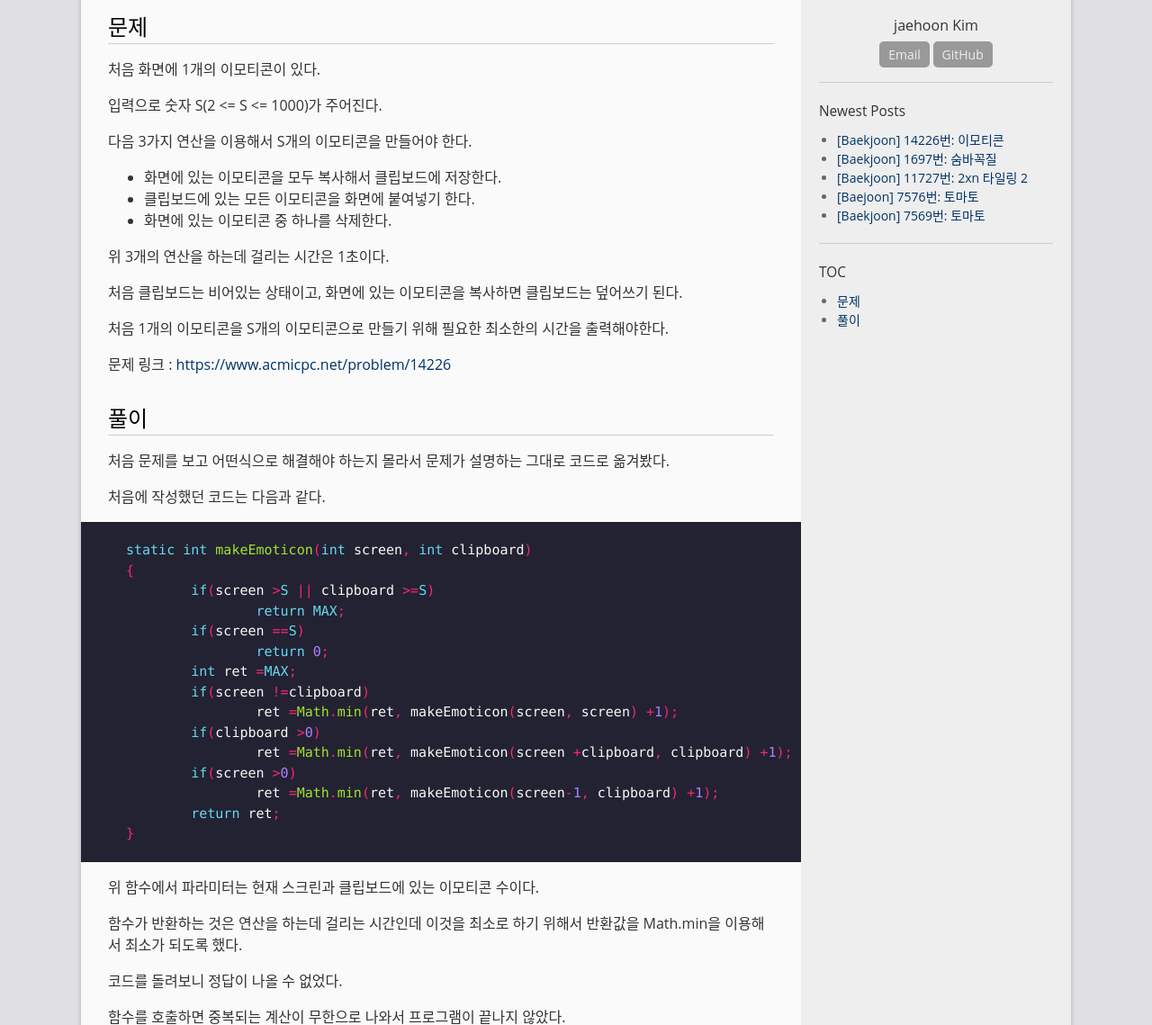
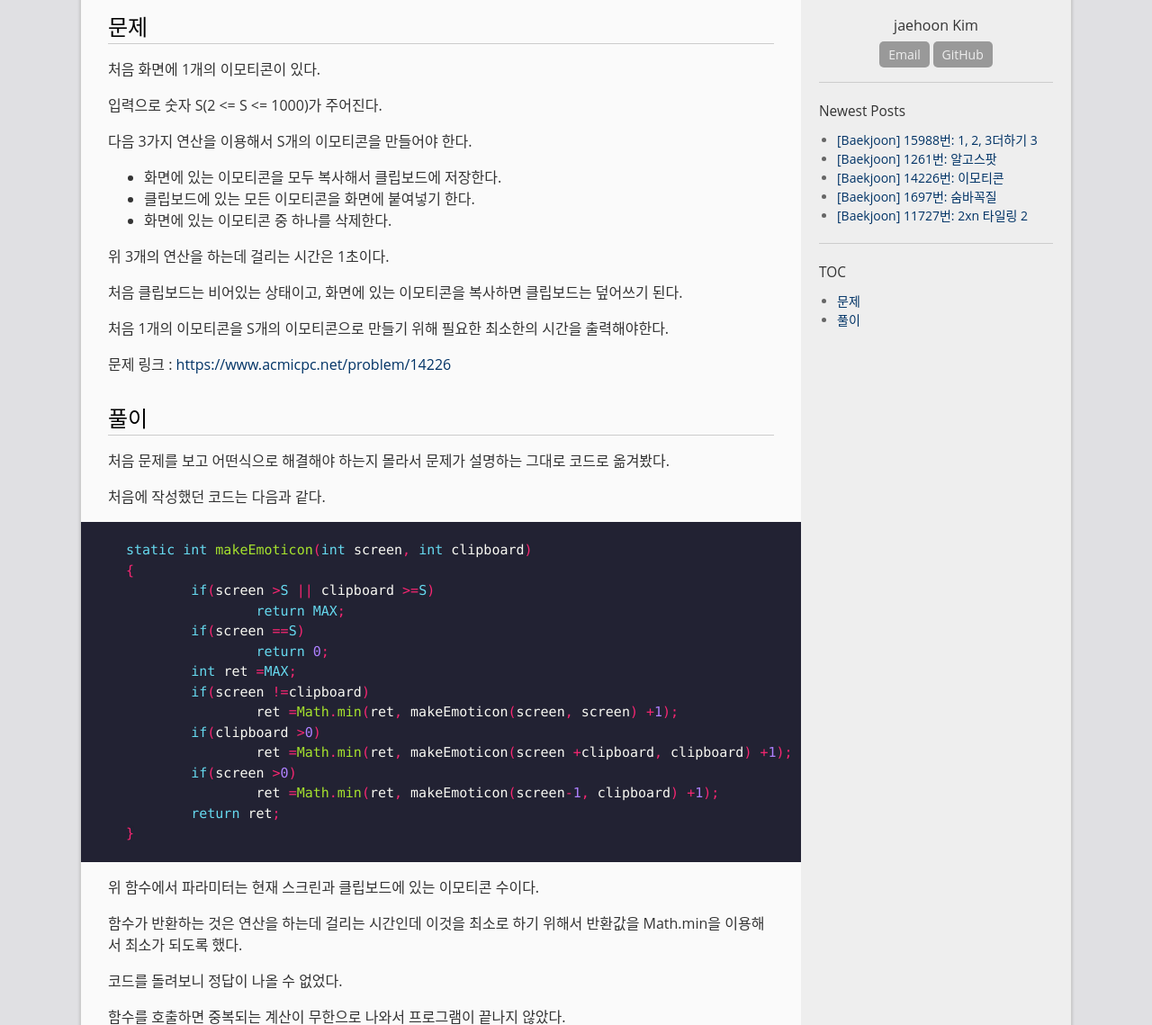
Before and after one commit to jh9875/jh9875.github.io, a Jekyll site: the page built from _posts/2020-04-10-boj14226.markdown, in a window 1280 px wide and 1400 px high, cut to the strip 261-1400 px from the top of the window. Shown: the whole strip at 90% size. Built offline with Jekyll 4.4.1, drawn with Linux system fonts in a browser that asks for light colours; comment, search, counter and statistics services are not loaded; part of the change alters nothing that is shown; some of the changed text lies outside the part shown.

Commit message:
add post

```diff
--- a/_posts/2020-04-10-boj14226.markdown
+++ b/_posts/2020-04-10-boj14226.markdown
@@ -66,7 +66,7 @@ static int makeEmoticon(int screen, int clipboard)
 
 그러기 위해서 boolean 2차원 배열을 만들어줬다.
 
-그리고 이모티콘을 만들기 위해 *최소한*의 사용하기 위해서 bfs를 했다.
+그리고 이모티콘을 만들기 위해 *최소한*의 시간을 사용하기 위해서 bfs를 했다.
 
 
 
--- /dev/null
+++ b/_posts/2020-04-13-boj1261.markdown
@@ -0,0 +1,267 @@
+---
+layout: post
+title:  "[Baekjoon] 1261번: 알고스팟"
+date:   2020-04-13
+categories: PROBLEM_SOLVING
+permalink: /archivers/boj1261
+tags: [bfs, dijkstra]
+---
+
+## 문제
+
+문제의 입력으로 N x M 크기의 미로가 주어지고 미로는 0과 1로 이루어져있다.
+
+0은 빈 방을 의미하고, 1은 벽을 의미한다.
+
+빈 방은 이동 가능한 공간을 의미하고, 벽은 이동 불가하다.
+
+다만 벽을 부수면 이동할 수 있는데, 최소한의 벽을 부수면서 목적지에 도착해야 한다.
+
+문제 링크 : <https://www.acmicpc.net/problem/1261>
+
+## 풀이
+
+문제는 처음 위치부터 목적지까지 최소한의 벽을 통과해야된다.
+
+여기서 벽을 가중치라고 생각하면 된다.
+
+즉, 최소한의 가중치를 들이면서 이동하면된다.
+
+
+문제를 bfs로 해결할 수 있고, 비슷한 방법이지만 다익스트라 알고리즘을 이용할 수 있다.
+
+일단 bfs로 해결한다고 할 때 일반적인 방법으로는 안된다.
+
+우선순위큐를 이용해야 한다.
+
+미로에서 이동할 수 있는 위치중에서 가중치가 가장 적게드는 위치를 우선적으로 뽑을 수 있다.
+
+그렇기 위해서는 구조체를 다음과 같이 선언해 줘야한다.
+
+~~~java
+static class Pos implements Comparable<Pos>
+{
+	int y, x, cost;
+	Pos(int y, int x, int cost)
+	{
+		this.y =y;
+		this.x =x;
+		this.cost =cost;
+	}
+	@Override
+	public int compareTo(Pos p)
+	{
+		return this.cost -p.cost;
+	}
+}
+~~~
+
+Pos클래스는 위치좌표 y, x와 가중치를 저장하는 구조체이다.
+
+여기서 compareTo 함수는 아 클래스를 정렬할 때 기준을 알려주는 것이다.
+
+여기서는 가중치가 작을수록 우선순위가 높아야 하므로 가중치가 오름차순으로 되게 만들어줬다.
+
+이젠 bfs랑 똑같이하면 된다.
+
+함수는 다음과 같다.
+
+~~~java
+static int bfs(int M, int N, int[][] maze)
+{
+	int ret =Integer.MAX_VALUE;
+	boolean[][] visited =new boolean[N][M];
+	PriorityQueue<Pos> pq =new PriorityQueue<>();
+	pq.add(new Pos(0, 0, 0));
+	while(!pq.isEmpty())
+	{
+		int y =pq.peek().y;
+		int x =pq.peek().x;
+		int cost =pq.peek().cost;
+		pq.poll();
+		if(y ==N-1 && x ==M-1)
+			ret =Math.min(ret, cost);
+		for(int d =0; d <4; d++)
+		{
+			int nextY =y +dirY[d];
+			int nextX =x +dirX[d];
+			if(!inRange(nextY, nextX, M, N)) continue;
+			if(visited[nextY][nextX]) continue;
+
+			visited[nextY][nextX] =true;
+			if(maze[nextY][nextX] ==1)
+				pq.add(new Pos(nextY, nextX, cost+1));
+			else
+				pq.add(new Pos(nextY, nextX, cost));
+		}
+	}
+	return ret;
+}
+~~~
+
+
+다음은 다익스트라 알고리즘을 이용해보자.
+
+다익스트라 알고리즘은 단일시작점 최단경로 알고리즘이다.
+
+가중치가 있는 그래프에서 최단경로를 찾을 때 사용한다.
+
+다익스트라의 원리는 방문한 지점과 방문하지 않은 지점을 나누며, 방문하지 않은 지점은 거리가 무한대이다.
+
+현재 있는 위치를 기준으로 인접한 노드중에 현재위치+인접노드의 가중치를 더한 값과
+시작위치로부터 인접한 노드의 최단경로를 비교해가면서 최신화 하면 된다.
+
+그럼 각 위치는 시작점으로부터 최단겨리의 정보를 가지고 있는것이다.
+
+이것은 int형 2차원 배열에 저장하면 된다.
+
+이것을 구현한 코드는 아래와 같다.
+
+~~~java
+static int dijkstra(int M, int N, int[][] maze)
+{
+	int[][] dist =new int[N][M];
+	for(int i =0; i <N; i++)
+		Arrays.fill(dist[i], Integer.MAX_VALUE);
+	PriorityQueue<Pos> pq =new PriorityQueue<>();
+	pq.add(new Pos(0, 0, 0));
+	dist[0][0] =0;
+	while(!pq.isEmpty())
+	{
+		int y =pq.peek().y;
+		int x =pq.peek().x;
+		int cost =pq.peek().cost;
+		pq.poll();
+		if(y ==N-1 && x ==M-1)
+			break;
+		for(int d =0; d <4; d++)
+		{
+			int nextY =y +dirY[d];
+			int nextX =x +dirX[d];
+
+			if(!inRange(nextY, nextX, M, N)) continue;
+			int nextCost =cost + (maze[nextY][nextX] ==1? 1: 0);
+			if(dist[nextY][nextX] >nextCost)
+			{
+				dist[nextY][nextX] =nextCost;
+				pq.add(new Pos(nextY, nextX, nextCost));
+			}
+		}
+	}
+	return dist[N-1][M-1];
+}
+~~~
+
+dist라는 int형 2차원 배열은 시작위치로부터 각 위치의 최단거리를 저장하는 배열이다.
+
+처음엔 모든 위치를 무한대로 해준다.
+
+가장먼저 시작위치를 dist[0][0] =0으로 해주고 큐에 넣는다.
+
+그 다음은 방문한 위치 중 가중치가 가장 적게드는 위치를 기준으로 인접한 부분의 최단거리를 최신화 해야한다.
+
+~~~java
+int nextCost =cost + (maze[nextY][nextX] ==1? 1: 0);
+if(dist[nextY][nextX] >nextCost)
+{
+	dist[nextY][nextX] =nextCost;
+	pq.add(new Pos(nextY, nextX, nextCost));
+}
+~~~
+
+시작위치로부터 현재 위치의 최단거리+인접한 위치의 가중치가 dist에 있는값보다 작다면 최신화하고 큐에 넣어주면 된다.
+
+위의 if조건으로 인해 중복계산을 하지 않게된다.
+
+
+~~~java
+import java.io.BufferedReader;
+import java.io.BufferedWriter;
+import java.io.InputStreamReader;
+import java.io.OutputStreamWriter;
+import java.util.Arrays;
+import java.util.PriorityQueue;
+import java.util.StringTokenizer;
+
+public class Main
+{
+	static class Pos implements Comparable<Pos>
+	{
+		int y, x, cost;
+		Pos(int y, int x, int cost)
+		{
+			this.y =y;
+			this.x =x;
+			this.cost =cost;
+		}
+		@Override
+		public int compareTo(Pos p)
+		{
+			return this.cost -p.cost;
+		}
+	}
+	static int[] dirY = {1, 0, -1, 0};
+	static int[] dirX = {0, 1, 0, -1};
+
+	public static void main(String[] args) throws Exception
+	{
+		BufferedReader br =new BufferedReader(new InputStreamReader(System.in));
+		BufferedWriter bw =new BufferedWriter(new OutputStreamWriter(System.out));
+		StringTokenizer st;
+		int M, N, ans;
+		int[][] maze;
+
+		st =new StringTokenizer(br.readLine());
+		M =Integer.parseInt(st.nextToken());
+		N =Integer.parseInt(st.nextToken());
+		maze =new int[N][M];
+		for(int i =0; i <N; i++)
+		{
+			String input =br.readLine();
+			for(int j =0; j <M; j++)
+				maze[i][j] =input.charAt(j)-'0';
+		}
+		ans =dijkstra(M, N, maze);
+		bw.write(ans +"\n");
+		bw.flush();
+	}
+	static int dijkstra(int M, int N, int[][] maze)
+	{
+		int[][] dist =new int[N][M];
+		for(int i =0; i <N; i++)
+			Arrays.fill(dist[i], Integer.MAX_VALUE);
+		PriorityQueue<Pos> pq =new PriorityQueue<>();
+		pq.add(new Pos(0, 0, 0));
+		dist[0][0] =0;
+		while(!pq.isEmpty())
+		{
+			int y =pq.peek().y;
+			int x =pq.peek().x;
+			int cost =pq.peek().cost;
+			pq.poll();
+			if(y ==N-1 && x ==M-1)
+				break;
+			for(int d =0; d <4; d++)
+			{
+				int nextY =y +dirY[d];
+				int nextX =x +dirX[d];
+
+				if(!inRange(nextY, nextX, M, N)) continue;
+				int nextCost =cost + (maze[nextY][nextX] ==1? 1: 0);
+				if(dist[nextY][nextX] >nextCost)
+				{
+					dist[nextY][nextX] =nextCost;
+					pq.add(new Pos(nextY, nextX, nextCost));
+				}
+			}
+		}
+		return dist[N-1][M-1];
+	}
+	static boolean inRange(int y, int x, int M, int N)
+	{
+		if(y <0 || y >=N || x <0 || x >=M)
+			return false;
+		return true;
+	}
+}
+~~~
--- /dev/null
+++ b/_posts/2020-04-13-boj15988.markdown
@@ -0,0 +1,115 @@
+---
+layout: post
+title:  "[Baekjoon] 15988번: 1, 2, 3더하기 3"
+date:   2020-04-13
+categories: PROBLEM_SOLVING
+permalink: /archivers/boj15988
+tags: [dp]
+---
+
+## 문제
+
+입력으로 양수 n이 주어지면 n을 1, 2, 3의 합으로 나타낼 수 있는 방법의 수를 구하는 문제이다.
+
+출력은 방법의 수를 1,000,000,009로 나눈 나머지를 출력한다.
+
+문제의 입력으로 테스트 케이스의 수 T가 주어지고, T개의 n이 주어진다.
+
+문제 링크 : <https://www.acmicpc.net/problem/15988>
+
+## 풀이
+
+전에 풀었던 1, 2, 3더하기와 비슷하다.
+문제링크 :  <https://www.acmicpc.net/problem/9095>
+
+다만 입력의 범위가 달라졌다.
+
+전에 풀었던 9095번 문제는 n이 11보다 작은양수였지만, 이 문제는
+n이 1000000보다 작거나 같은 양수이다.
+
+그렇기에 나올 수 있는 경우의 수가 훨씬 커진다.
+
+
+일단 n을 1, 2, 3으로 더하는 방법의 수를 구하는 함수를 만들어보자.
+
+나는 다음과 같이 만들었다.
+
+~~~java
+static int solve(int n)
+{
+	if(n ==0)
+		return 1;
+	int ret =0;
+
+	if(n-1 >-1) ret +=solve(n-1);
+	if(n-2 >-1) ret +=solve(n-2);
+	if(n-3 >-1) ret +=solve(n-3);
+
+	return ret;
+}
+~~~
+
+n이 있을때 1, 2, 3을 빼서 0이 되면 1, 2, 3을 더해서 n을 만드는 것과 같다.
+
+범위를 초과하지 않는 선에서 n이 0이 되면 1을 반환해 1가지 방법이 되게 했다.
+
+이렇게 하면 1, 2, 3을 더해 n이 되는 방법의 수를 구할 수 있다.
+
+
+다만 이대로 풀면 시간초과가 나온다.
+
+이전에 풀었던 문제와 비교해 n의 크기가 더 크기 때문에 나올 수 있는 경우의 수가
+엄청나게 늘어난다.
+
+그 경우의 수 중에는 중복계산되는 값들도 많은데 이것을 해결하기 위해 cache를 이용해야한다.
+
+그럼 재귀적으로 호출되는 함수의 수가 크게 줄어서 더 빠른 연산을 할 수있다.
+
+그리고 문제에서 T개의 테스트 케이스가 주어지고 n의 범위는 모두 같으므로 cache를 모든 테스트 케이스에 적용하면 된다.
+
+~~~java
+import java.io.BufferedReader;
+import java.io.BufferedWriter;
+import java.io.InputStreamReader;
+import java.io.OutputStreamWriter;
+import java.util.Arrays;
+
+public class Main
+{
+	static final int NUM =1000000;
+	static final int MOD =1000000009;
+	static int[] cache;
+
+	public static void main(String[] args) throws Exception
+	{
+		BufferedReader br =new BufferedReader(new InputStreamReader(System.in));
+		BufferedWriter bw =new BufferedWriter(new OutputStreamWriter(System.out));
+		int T, n, ans;
+		cache =new int[NUM+1];
+		Arrays.fill(cache, -1);
+
+		T =Integer.parseInt(br.readLine());
+		while(T-- >0)
+		{
+			n =Integer.parseInt(br.readLine());
+			ans =solve(n)%MOD;
+			bw.write(ans +"\n");
+		}
+		bw.flush();
+	}
+	static int solve(int n)
+	{
+		if(cache[n] !=-1)
+			return cache[n];
+		if(n ==0)
+			return 1;
+		int ret =0;
+
+		if(n-1 >-1) ret +=solve(n-1)%MOD; ret %=MOD;
+		if(n-2 >-1) ret +=solve(n-2)%MOD; ret %=MOD;
+		if(n-3 >-1) ret +=solve(n-3)%MOD; ret %=MOD;
+
+		return cache[n] =ret%MOD;
+	}
+}
+~~~
```
